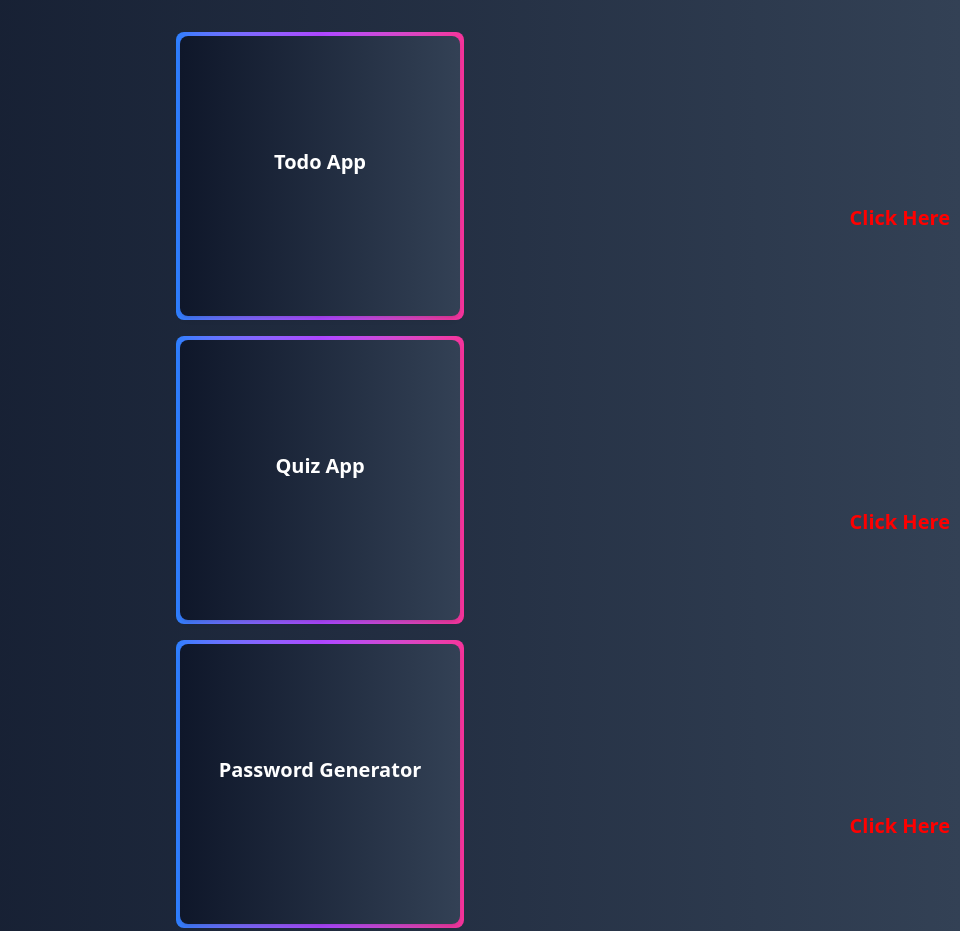
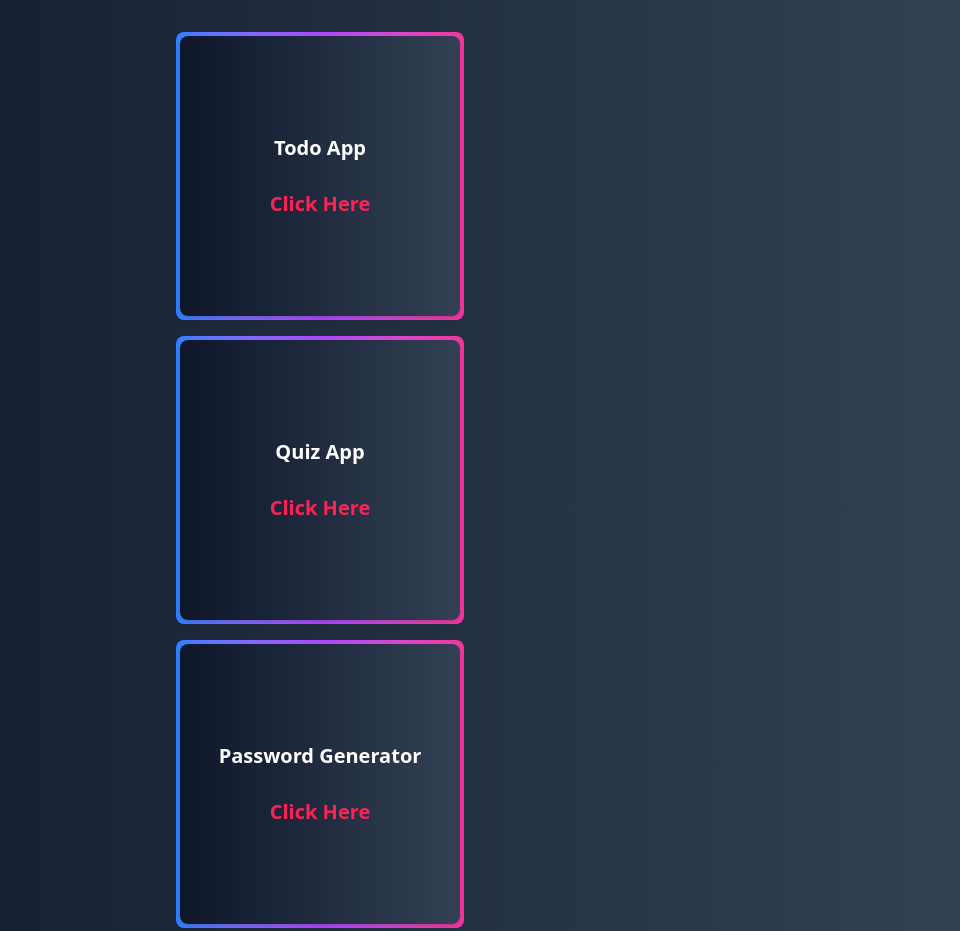
Before and after one commit to Sk-Pandey/JsProjects, a website: page index.html in a window 1280 px wide. Shown: the top 931 px of the page, without its empty margins (320-1280 px from the left). Drawn offline with Linux system fonts and the light colour scheme.

Commit message:
first upload

```diff
--- a/index.html
+++ b/index.html
@@ -4,7 +4,7 @@
     <meta charset="UTF-8" />
     <meta name="viewport" content="width=device-width, initial-scale=1.0" />
     <title>Document</title>
-    <link rel="stylesheet" href="/ToDo/output.css" />
+    <link rel="stylesheet" href="/output.css" />
   </head>
   <body class="bg-gradient-to-r from-[#0f172a] to-[#334155] p-8">
     <div
```
